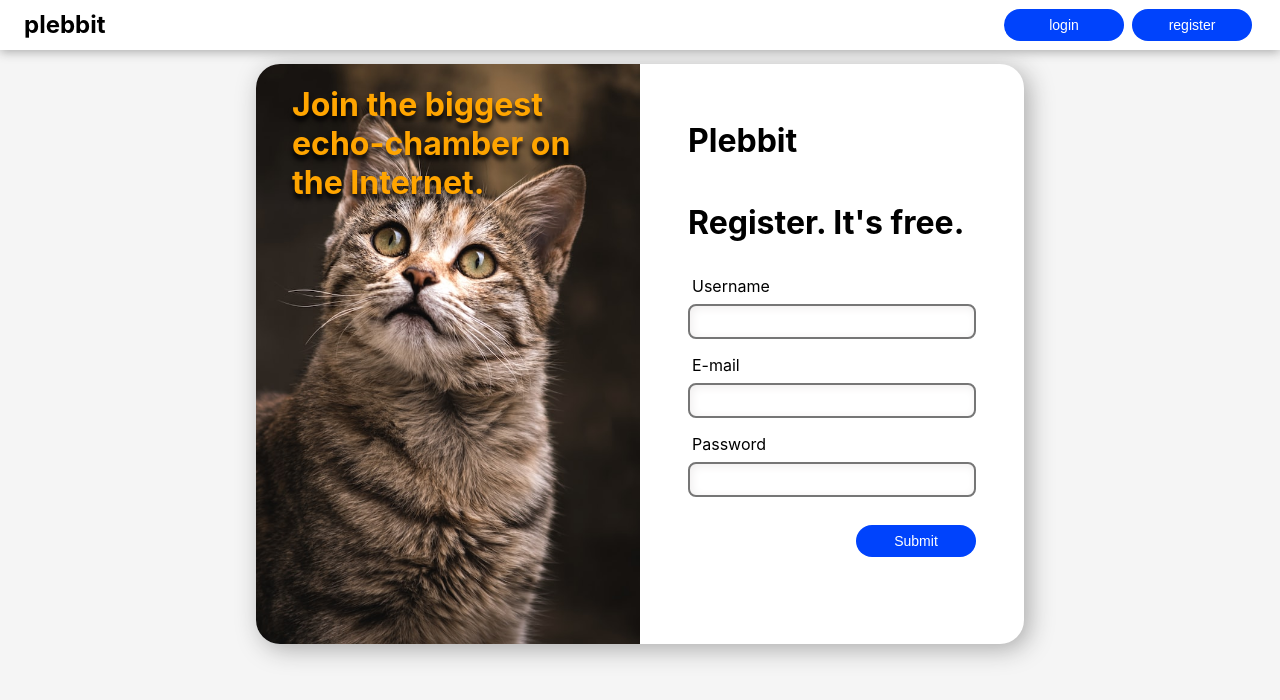
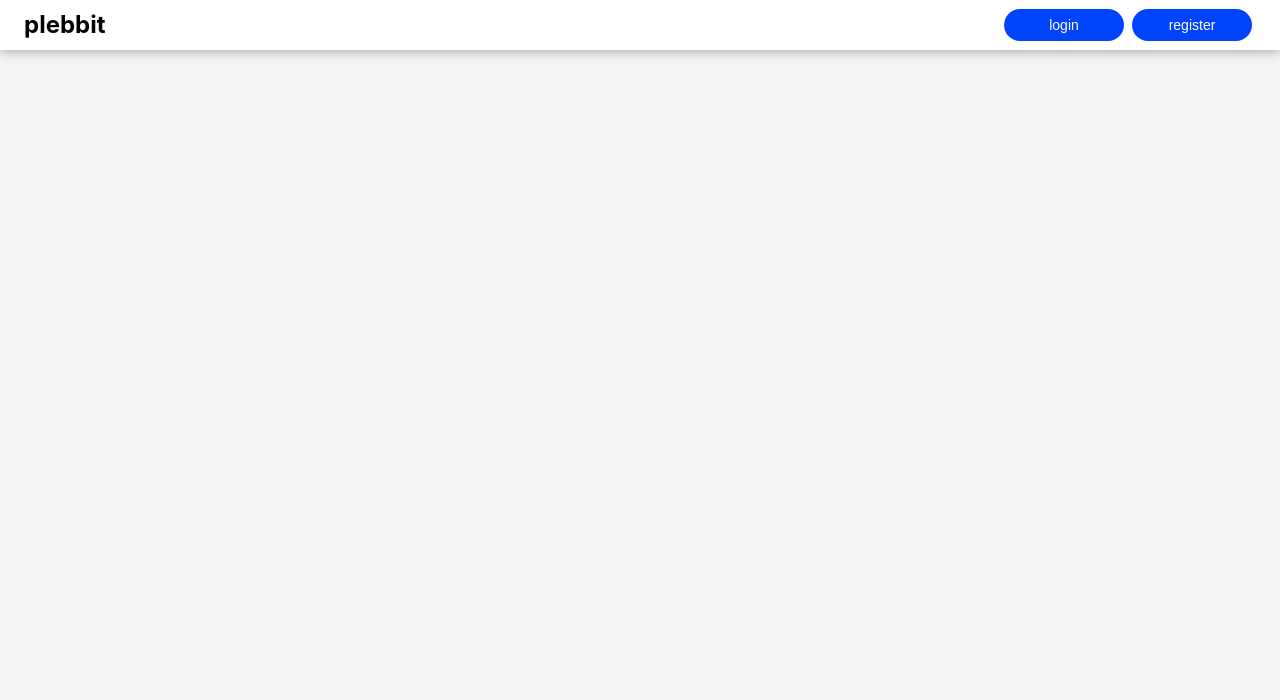
Before and after one commit to victor-neutzling/plebbit, a React (Create React App) app: page / in a window 1280 px wide. Shown: the top 700 px of the page. Built offline with nearby package versions, Linux system fonts and the light colour scheme.

Commit message:
adding router and a few routes

```diff
--- a/package.json
+++ b/package.json
@@ -10,11 +10,14 @@
     "@types/node": "^16.18.3",
     "@types/react": "^18.0.24",
     "@types/react-dom": "^18.0.8",
+    "localforage": "^1.10.0",
+    "match-sorter": "^6.3.1",
     "react": "^18.2.0",
     "react-dom": "^18.2.0",
-    "react-router-dom": "^6.4.2",
+    "react-router-dom": "^6.4.3",
     "react-scripts": "5.0.1",
     "sass": "^1.55.0",
+    "sort-by": "^1.2.0",
     "typescript": "^4.8.4",
     "web-vitals": "^2.1.4"
   },
--- a/src/App.tsx
+++ b/src/App.tsx
@@ -3,12 +3,35 @@ import logo from './logo.svg';
 import './App.css';
 import Header from './components/Header';
 import Register from './pages/Register';
+import ReactDOM from "react-dom/client";
+import {
+  createBrowserRouter,
+  RouterProvider,
+  Route,
+  useNavigate,
+} from "react-router-dom";
+import Home from './pages/Home';
 
 function App() {
+
+
+
+  const router = createBrowserRouter([
+    {
+      path: '/',
+      element: <Home />
+    },
+    {
+      path: '/register',
+      element: <Register />
+    }
+
+  ])
+
   return (
     <div className="App">
-      <Header />
-      <Register />
+      <Header/>
+      <RouterProvider router={router} />
     </div>
   );
 }
--- a/src/components/Header/index.tsx
+++ b/src/components/Header/index.tsx
@@ -1,19 +1,21 @@
 import React from 'react'
+
 import Button from '../Button'
 import styles from './Header.module.scss'
 
 export default function Header() {
+
   return (
     <div className={styles.header}>
         <div className={styles.logo}>
-            <h1>plebbit</h1>
+            <h1 onClick={() => window.location.href='/'}>plebbit</h1>
         </div>
         <div className={styles.links}>
           <div className={styles.buttonWrapper}>
               <Button>login</Button>
           </div>
           <div className={styles.buttonWrapper}>
-              <Button>register</Button>
+              <Button onClick={() => window.location.href='/register'}>register</Button>
           </div>
         </div>
     </div>
--- /dev/null
+++ b/src/pages/Home/index.tsx
@@ -0,0 +1,7 @@
+import React from 'react'
+
+export default function Home() {
+  return (
+    <div>this is the home page</div>
+  )
+}
--- a/src/pages/Register/Register.module.scss
+++ b/src/pages/Register/Register.module.scss
@@ -7,7 +7,7 @@
     background-color: white;
     box-shadow: 5px 5px 25px rgb(170,170,170);
     z-index: 1;
-    width: 60%;
+    width: 70%;
     box-sizing: border-box;
     .image{
         width: 50%;
```
Also changed, not shown: 1 other file (tests, documents, lock files or other folders).
